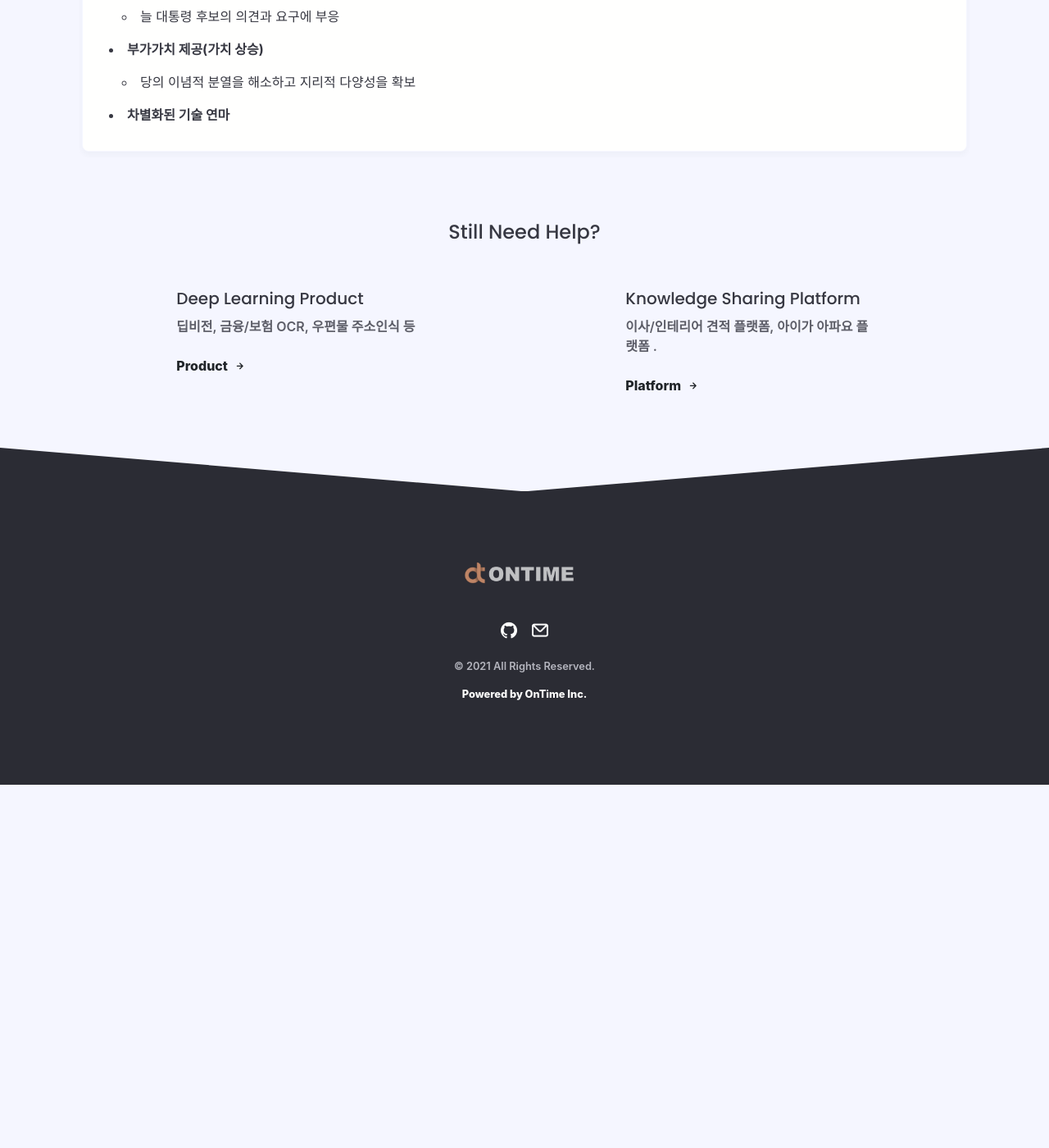
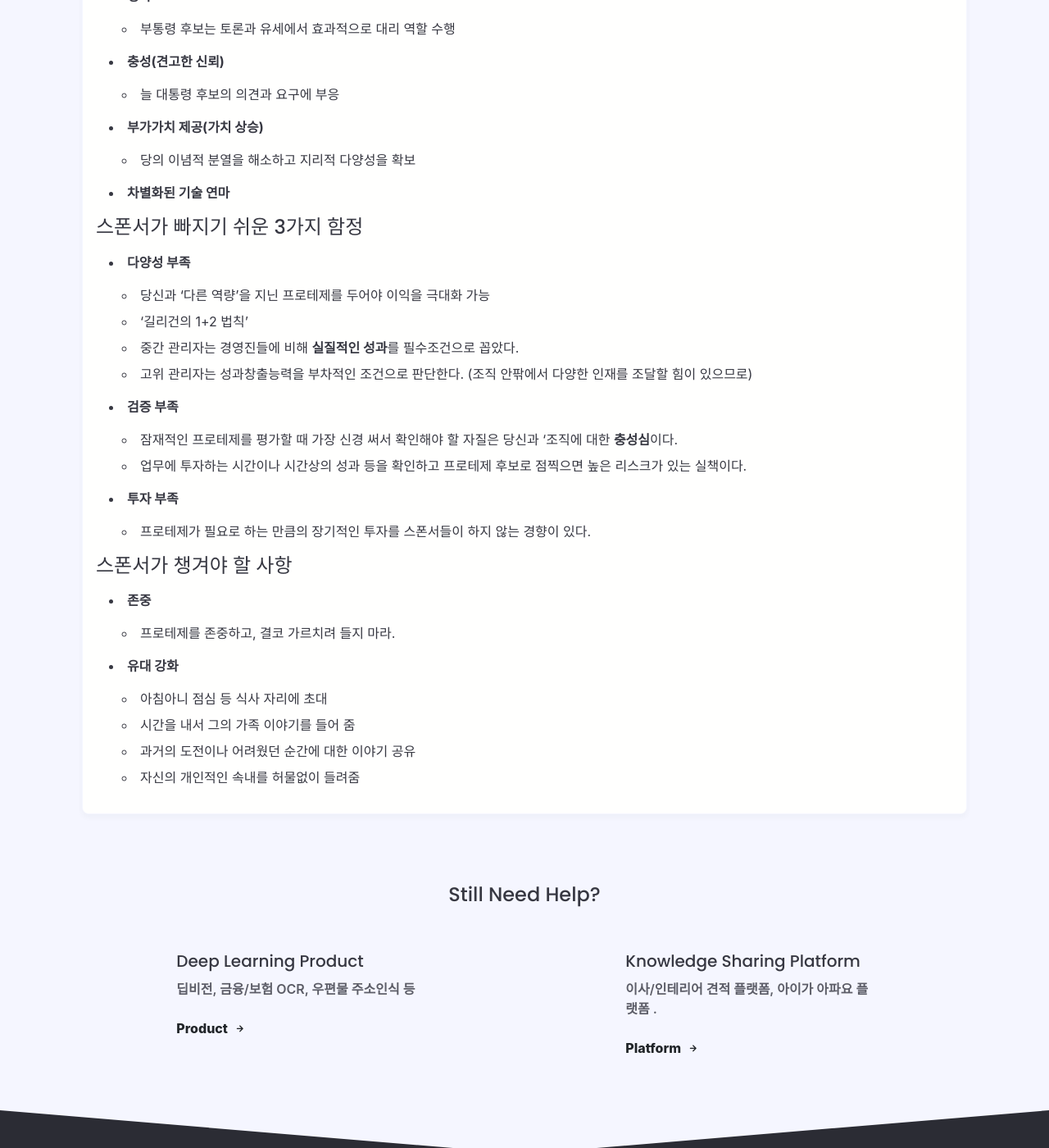
Before and after one commit to ontime-git/ontime-git.github.io, a Jekyll site: the page built from _posts/trace/2021-03-03-The-Sponsor-Effect.md, in a window 1280 px wide and 1400 px high, scrolled down 3959 px. Shown: the whole window at 82% size. Built offline with Jekyll 4.4.1, drawn with Linux system fonts in a browser that asks for light colours; nearby versions of some CDN libraries; some web fonts are replaced; comment, search, counter and statistics services are not loaded; before the commit the page ends 4916 px from its top, so only the background shows below that; some of the changed text lies outside the part shown.

Commit message:
Update 2021-03-03-The-Sponsor-Effect.md

```diff
--- a/_posts/trace/2021-03-03-The-Sponsor-Effect.md
+++ b/_posts/trace/2021-03-03-The-Sponsor-Effect.md
@@ -29,7 +29,7 @@ published: true
 ![]({{site.url}}//assets/booklog/sponsor3.jpg)
 <p style="color:gray; font-size:80%; text-align:center;">『후배 하나 잘 키웠을 뿐인데』실비아 엔 휴랫</p>
 
-##### ○ 스폰서십이란
+#### ○ 스폰서십이란
 
 * **정의**
   - 호의/관용의 관계가 아니고 철저한 거래 관계
@@ -57,7 +57,8 @@ published: true
   - 먼저 연락하고 적극적으로 전략을 실행해 나가야 할 쪽은 언제나 프로테제다.
 
 
-##### ○ (Sponsor → Protégé) 스폰서의 투자
+
+#### ○ (Sponsor → Protégé) 스폰서의 투자
 
 * **인재 발굴**
   - 해당 인재에서 얻고자 하는 ‘재능’이 무엇인지 파악해라
@@ -85,10 +86,13 @@ published: true
   - 한결 같은 지지와 충성 확보 30%
 
 * **리스크를 감수한 지원**
+  - 프로테제의 경력에 대한 비전을 확장할 수 있도록 직접 힘을 써서 도와줌
+  - 프로테제의 야망을 복돋워 줌
+
 * **공개적인 지지**
 
 
-##### ○ (Protégé → Sponsor) 프로테제의 도움
+#### ○ (Protégé → Sponsor) 프로테제의 도움
 
 * **성과**
   - 부통령 후보는 토론과 유세에서 효과적으로 대리 역할 수행
@@ -100,3 +104,32 @@ published: true
   - 당의 이념적 분열을 해소하고 지리적 다양성을 확보
 
 * **차별화된 기술 연마**
+
+
+
+#### 스폰서가 빠지기 쉬운 3가지 함정
+
+* **다양성 부족**
+  - 당신과 ‘다른 역량’을 지닌 프로테제를 두어야 이익을 극대화 가능
+  - '길리건의 1+2 법칙'
+  - 중간 관리자는 경영진들에 비해 **실질적인 성과**를 필수조건으로 꼽았다.
+  - 고위 관리자는 성과창출능력을 부차적인 조건으로 판단한다. (조직 안팎에서 다양한 인재를 조달할 힘이 있으므로)
+
+* **검증 부족**
+  - 잠재적인 프로테제를 평가할 때 가장 신경 써서 확인해야 할 자질은 당신과 '조직에 대한 **충성심**이다.
+  - 업무에 투자하는 시간이나 시간상의 성과 등을 확인하고 프로테제 후보로 점찍으면 높은 리스크가 있는 실책이다.
+
+* **투자 부족**
+  - 프로테제가 필요로 하는 만큼의 장기적인 투자를 스폰서들이 하지 않는 경향이 있다.
+
+
+#### 스폰서가 챙겨야 할 사항
+
+* **존중**
+  - 프로테제를 존중하고, 결코 가르치려 들지 마라.
+
+* **유대 강화**
+  - 아침아니 점심 등 식사 자리에 초대
+  - 시간을 내서 그의 가족 이야기를 들어 줌
+  - 과거의 도전이나 어려웠던 순간에 대한 이야기 공유
+  - 자신의 개인적인 속내를 허물없이 들려줌
```
